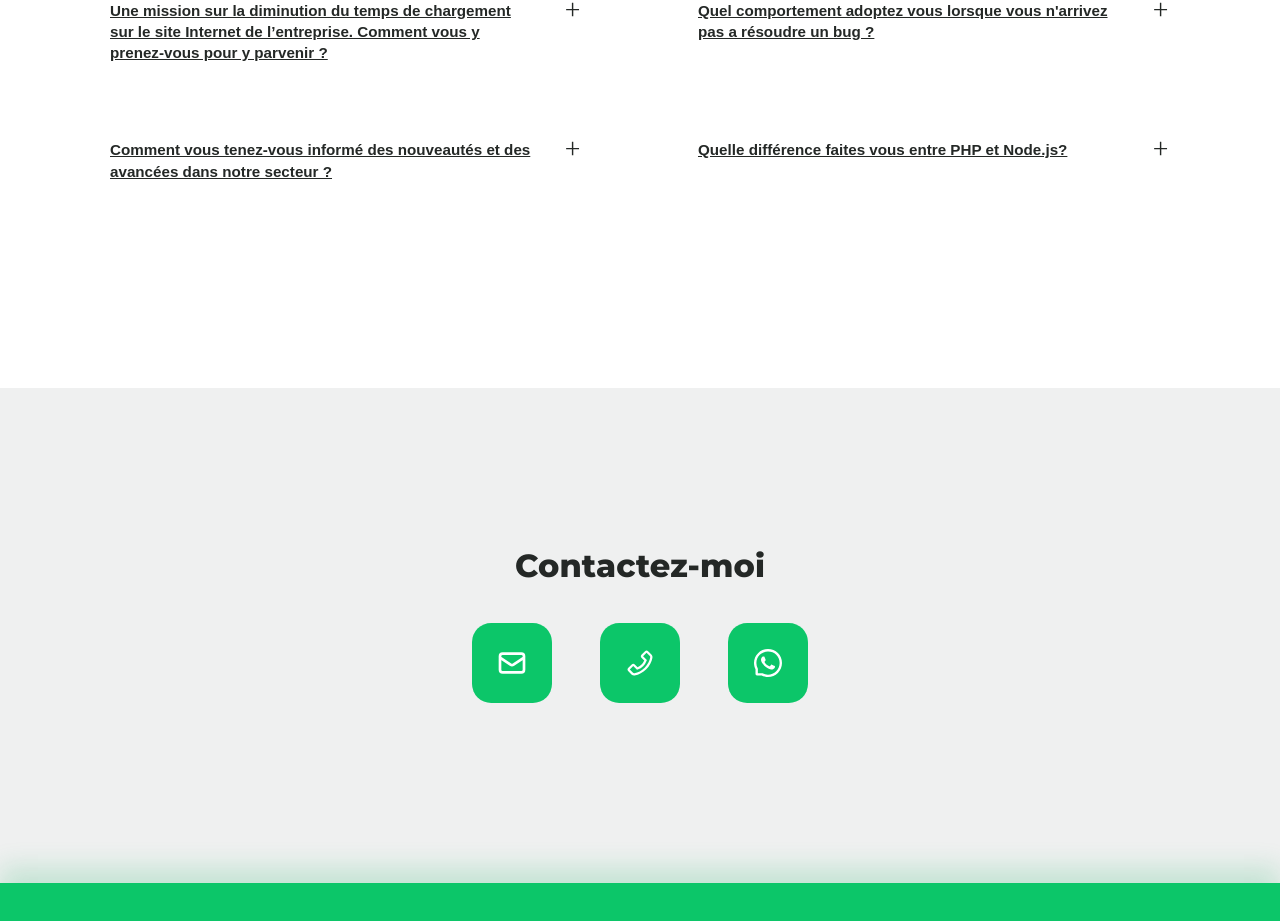
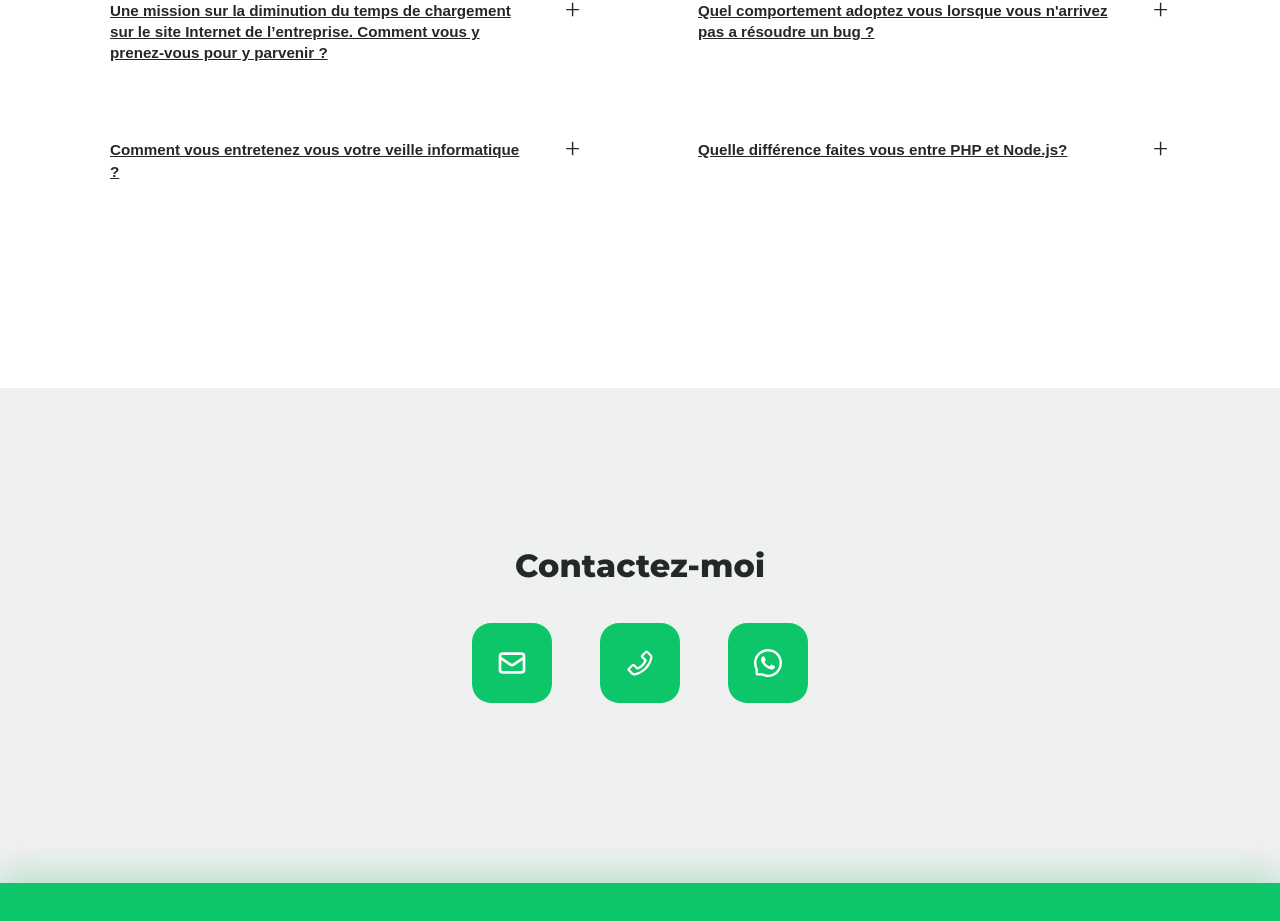
Before and after one commit to PierreAND/React-Portfolio, a React (Vite) app: page / in a window 1280 px wide. Shown: the part 4930-5851 px from the top of the page. Built offline with nearby package versions, Linux system fonts and the light colour scheme.

Commit message:
update faq

```diff
--- a/src/sections/faqs/data.js
+++ b/src/sections/faqs/data.js
@@ -21,8 +21,8 @@ const faqs = [
   },
   {
     id:5 ,
-    question: "Comment vous tenez-vous informé des nouveautés et des avancées dans notre secteur ?",
-    answer: "Dans l'optique de renforcer mes compétences et connaissances en tant que développeur full stack, je commence toujours ma journée type de semaine par 30 minutes de consultation de site (type blog comme Y Hacker News / BDM). Premièrement  afin d'augmenter ma culture tech et informatique. Mais également pour être informé des dernières évolutions dans notre secteur"
+    question: "Comment vous entretenez vous votre veille informatique ?",
+    answer: "Dans l'optique de renforcer mes compétences et connaissances en tant que développeur, je commence toujours ma journée type de semaine par 30 minutes de consultation de site (TechCrunch, ZDnet) j'utilise mon freshrss (configuré via container.io sur mon NAS) pour plugger les flux et améliorer la consistance de ma veille. Premièrement  afin d'augmenter ma culture tech et informatique. Mais également pour être informé des dernières évolutions dans notre secteur"
   },
   {
     id:6 ,
```
